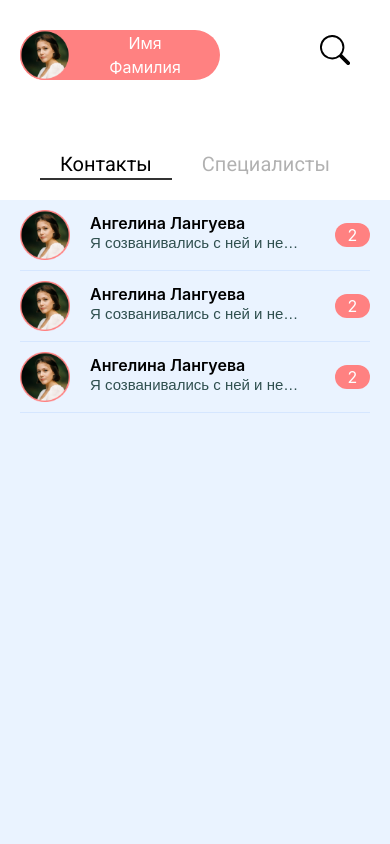
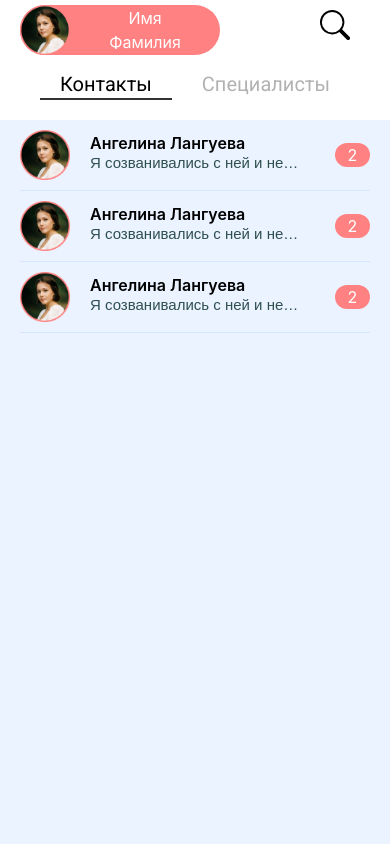
Before and after one commit to EaleksS/nextjs-project, a Next.js app: page /medic in a window 390 px wide. Shown: the top 844 px of the page. Built offline with nearby package versions, Linux system fonts and the light colour scheme.

Commit message:
Update Medic.module.scss

```diff
--- a/src/styles/Medic.module.scss
+++ b/src/styles/Medic.module.scss
@@ -198,7 +198,7 @@
     }
 
     .nav {
-      margin-top: 50px;
+      margin-top: 20px;
       display: flex;
       justify-content: space-between;
       padding: 0 40px;
@@ -286,7 +286,7 @@
 
     @media (max-width: 500px) {
       width: 100%;
-      height: 100px;
+      height: 50px;
       display: flex;
       align-items: center;
       justify-content: space-between;
```
